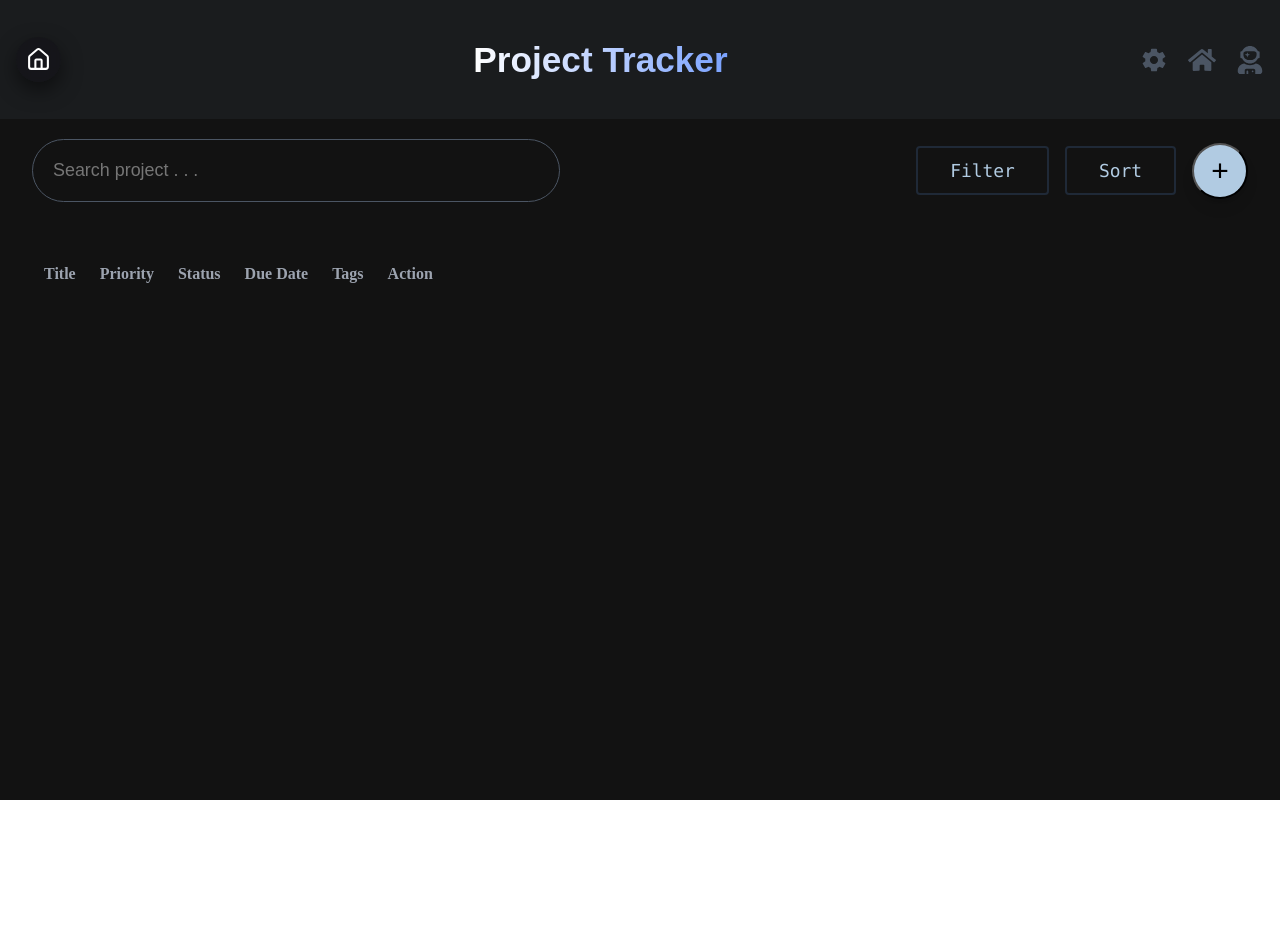
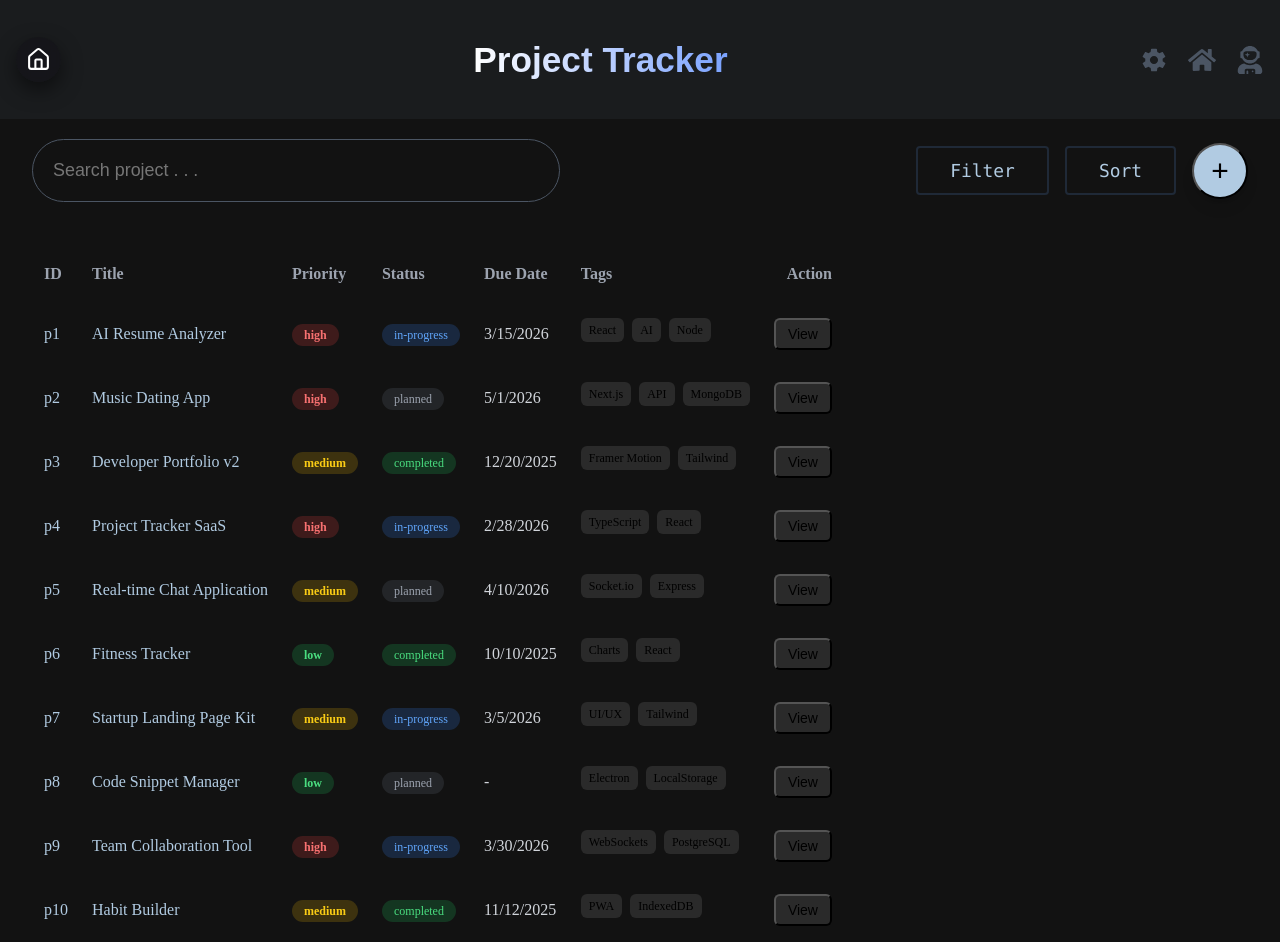
Before and after one commit to Hrisshhii/react-practice, a React (Vite) app in the folder ts-miniprojects/: page /#/project-tracker in a window 1280 px wide. Before the commit the page ends 800 px from the top, so only its background shows below. Built offline with nearby package versions, Linux system fonts and the light colour scheme.

Commit message:
adding data

```diff
--- a/ts-miniprojects/src/Components/Project Tracker Project/ProjectTable.tsx
+++ b/ts-miniprojects/src/Components/Project Tracker Project/ProjectTable.tsx
@@ -1,10 +1,16 @@
+import type { Project } from "./data/pt-types"
 
-const ProjectTable = () => {
+type Props={
+  projects:Project[];
+};
+
+const ProjectTable = ({projects}:Props) => {
   return (
     <div className="w-full overflow-x-auto px-4 sm:px-8 mt-6">
       <div className="w-full border-collapse text-left text-sm sm:text-base">
-        <thead>
-          <tr className="border-b border-white /10 text-gray-400">
+        <thead className="bodrer-t border-white/10">
+          <tr className="border-b border-white/10 text-gray-400">
+          <th className="py-4 px-3">ID</th>
             <th className="py-4 px-3">Title</th>
             <th className="py-4 px-3">Priority</th>
             <th className="py-4 px-3">Status</th>
@@ -13,6 +19,45 @@ const ProjectTable = () => {
             <th className="py-4 px-3 text-right">Action</th>
           </tr>
         </thead>
+        <tbody>
+          {projects.map((project)=>(
+            <tr className="border-b-border-white/5 hover:bg-white/5 transition">
+              <td className="py-4 px-3 font-medium text-[#b1cbe2]">{project.id}</td>
+              <td className="py-4 px-3 font-medium text-[#b1cbe2]">{project.title}</td>
+              <td className="py-4 px-3">
+                <span className={`px-3 py-1 rounded-full text-xs font-semibold
+                    ${project.priority==="high"
+                      ?"bg-red-500/20 text-red-400":project.priority==="medium"
+                      ?"bg-yellow-500/20 text-yellow-400":"bg-green-500/20 text-green-400"
+                    }
+                  `}>
+                  {project.priority}
+                </span>
+              </td>
+              <td className="py-4 px-3">
+                <span className={`px-3 py-1 rounded-full text-xs
+                    ${project.status==="completed"
+                      ?"bg-green-500/20 text-green-400":project.status==="in-progress"
+                      ?"bg-blue-500/20 text-blue-400":"bg-gray-500/20 text-gray-400"
+                    }
+                  `}>
+                  {project.status}
+                </span>
+              </td>
+              <td className="py-4 px-3 text-gray-300">
+                {project.dueDate?new Date(project.dueDate).toLocaleDateString():"-"}
+              </td>
+              <td className="py-4 px-3 flex flex-wrap gap-2">
+                {project.tags?.map((tag)=>(
+                  <span key={tag} className="bg-white/10 px-2 py-1 rounded-md text-xs">{tag}</span>
+                ))}
+              </td>
+              <td className="py-4 px-3 text-right">
+                <button className="text-sm px-3 py-1 rounded-md bg-white/10 hover:bg-white/20">View</button>
+              </td>
+            </tr>
+          ))}
+        </tbody>
       </div>
     </div>
   )
--- a/ts-miniprojects/src/Components/Project Tracker Project/ProjectTracker.tsx
+++ b/ts-miniprojects/src/Components/Project Tracker Project/ProjectTracker.tsx
@@ -2,6 +2,7 @@ import { useState } from "react"
 import ControlBar from "./ControlBar"
 import Navigation from "./Navigation"
 import ProjectTable from "./ProjectTable";
+import { projectsData } from "./data/data";
 
 const ProjectTracker = () => {
   const [search,setSearch]=useState("");
@@ -9,7 +10,7 @@ const ProjectTracker = () => {
     <div className="min-h-screen bg-[#121212]">
       <Navigation/>
       <ControlBar search={search} setSearch={setSearch} openCreate={()=>{}}/>
-      <ProjectTable/>
+      <ProjectTable projects={projectsData}/>
     </div>
   )
 }
--- /dev/null
+++ b/ts-miniprojects/src/Components/Project Tracker Project/data/data.ts
@@ -0,0 +1,113 @@
+import type { Project } from "./pt-types";
+
+export const projectsData: Project[] = [
+  {
+    id: "p1",
+    title: "AI Resume Analyzer",
+    description:
+      "A tool that analyzes resumes using AI and provides improvement suggestions.",
+    status: "in-progress",
+    priority: "high",
+    dueDate: "2026-03-15",
+    tags: ["React", "AI", "Node"],
+    createdAt: new Date("2026-01-10"),
+  },
+  {
+    id: "p2",
+    title: "Music Dating App",
+    description:
+      "Connect users based on music taste compatibility using Spotify APIs.",
+    status: "planned",
+    priority: "high",
+    dueDate: "2026-05-01",
+    tags: ["Next.js", "API", "MongoDB"],
+    createdAt: new Date("2026-02-01"),
+  },
+  {
+    id: "p3",
+    title: "Developer Portfolio v2",
+    description:
+      "Redesigning portfolio with animations, dark UI, and case studies.",
+    status: "completed",
+    priority: "medium",
+    dueDate: "2025-12-20",
+    tags: ["Framer Motion", "Tailwind"],
+    createdAt: new Date("2025-11-05"),
+  },
+  {
+    id: "p4",
+    title: "Project Tracker SaaS",
+    description:
+      "A full-featured project tracker with filters, sorting, and Kanban board.",
+    status: "in-progress",
+    priority: "high",
+    dueDate: "2026-02-28",
+    tags: ["TypeScript", "React"],
+    createdAt: new Date("2026-01-25"),
+  },
+  {
+    id: "p5",
+    title: "Real-time Chat Application",
+    description:
+      "Socket-based chat app supporting rooms, typing indicators, and media.",
+    status: "planned",
+    priority: "medium",
+    dueDate: "2026-04-10",
+    tags: ["Socket.io", "Express"],
+    createdAt: new Date("2026-02-05"),
+  },
+  {
+    id: "p6",
+    title: "Fitness Tracker",
+    description:
+      "Track workouts, calories, and weekly progress with visual analytics.",
+    status: "completed",
+    priority: "low",
+    dueDate: "2025-10-10",
+    tags: ["Charts", "React"],
+    createdAt: new Date("2025-09-01"),
+  },
+  {
+    id: "p7",
+    title: "Startup Landing Page Kit",
+    description:
+      "Collection of premium landing page templates for SaaS founders.",
+    status: "in-progress",
+    priority: "medium",
+    dueDate: "2026-03-05",
+    tags: ["UI/UX", "Tailwind"],
+    createdAt: new Date("2026-01-18"),
+  },
+  {
+    id: "p8",
+    title: "Code Snippet Manager",
+    description:
+      "Save, tag, and search reusable code snippets across languages.",
+    status: "planned",
+    priority: "low",
+    tags: ["Electron", "LocalStorage"],
+    createdAt: new Date("2026-02-12"),
+  },
+  {
+    id: "p9",
+    title: "Team Collaboration Tool",
+    description:
+      "Manage tasks, comments, and timelines for remote teams.",
+    status: "in-progress",
+    priority: "high",
+    dueDate: "2026-03-30",
+    tags: ["WebSockets", "PostgreSQL"],
+    createdAt: new Date("2026-01-28"),
+  },
+  {
+    id: "p10",
+    title: "Habit Builder",
+    description:
+      "Gamified habit tracking with streaks and milestone rewards.",
+    status: "completed",
+    priority: "medium",
+    dueDate: "2025-11-12",
+    tags: ["PWA", "IndexedDB"],
+    createdAt: new Date("2025-10-01"),
+  },
+];
```
